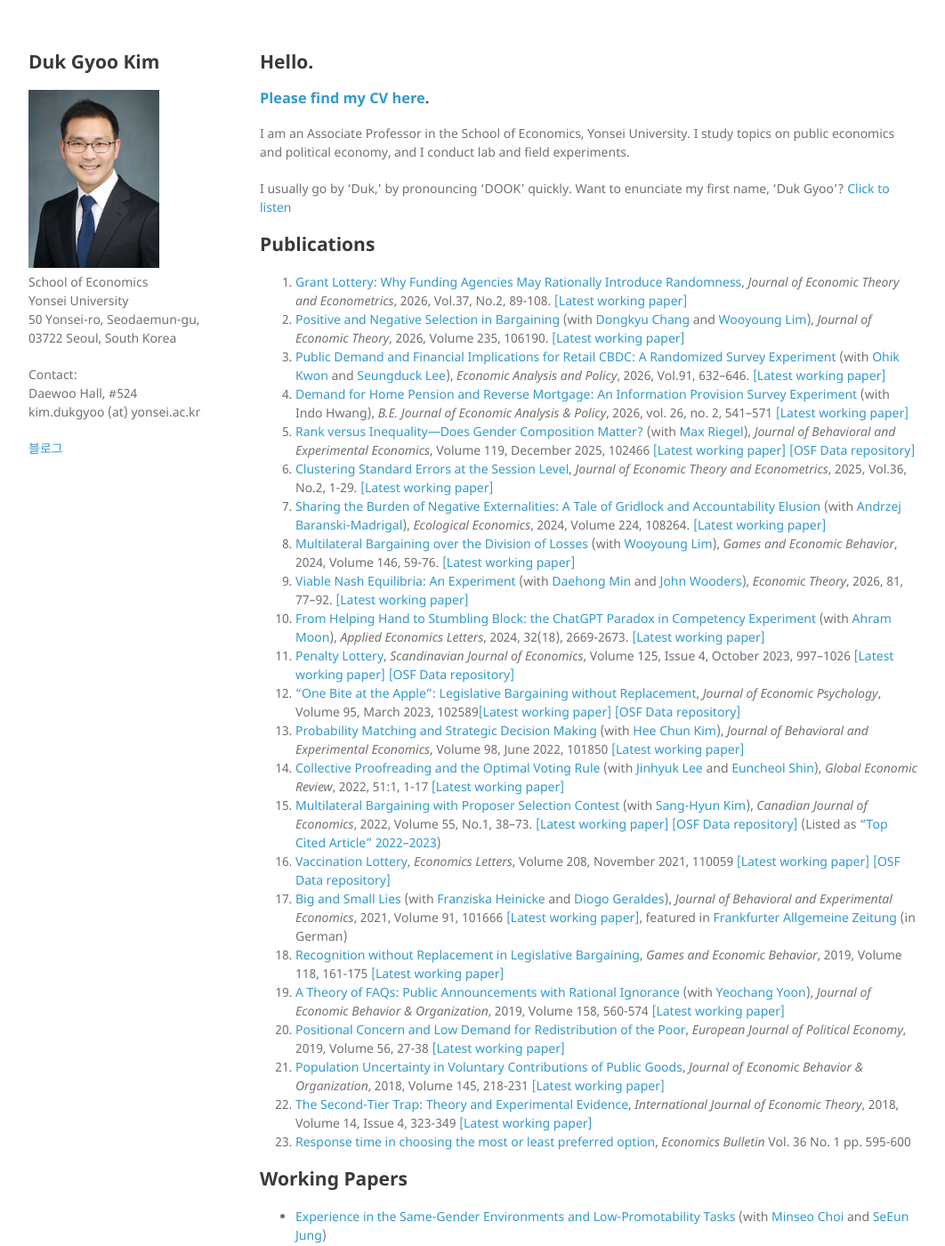
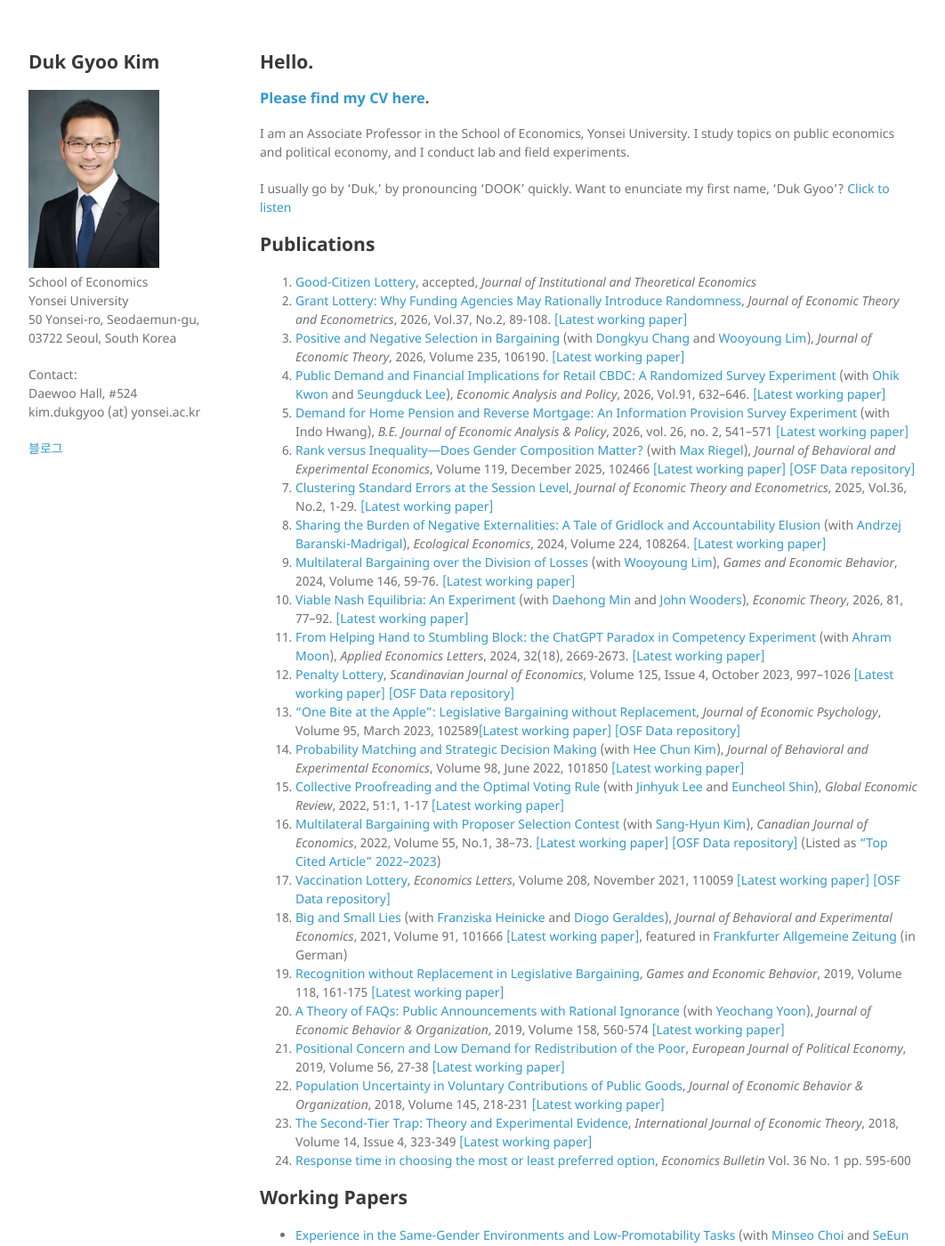
Before and after one commit to kimdukgyoo/kimdukgyoo.github.io, a Jekyll site: the page built from index.md, in a window 1280 px wide and 1400 px high. Shown: the whole window at 89% size, without its empty margins (108-1170 px from the left). Built offline with Jekyll 4.4.1, drawn with Linux system fonts in a browser that asks for light colours; our own code applies the rules of GitHub Pages for plain Markdown files; some of the changed text lies outside the part shown.

Commit message:
Update index.md

```diff
--- a/index.md
+++ b/index.md
@@ -17,6 +17,7 @@ I usually go by 'Duk,' by pronouncing 'DOOK' quickly. Want to enunciate my first
 -->
 
 ## Publications
+1. <a href="https://kimdukgyoo.github.io/PDFfiles/CitizenLottery.pdf" target="_blank">Good-Citizen Lottery</a>, accepted, _Journal of Institutional and Theoretical Economics_
 1. <a href="https://es.re.kr/jetem/view.php?year=&month=&vol=&no=&article_idx=499" target="_blank">Grant Lottery: Why Funding Agencies May Rationally Introduce Randomness</a>, _Journal of Economic Theory and Econometrics_, 2026, Vol.37, No.2, 89-108. <a href="https://kimdukgyoo.github.io/PDFfiles/GrantLottery.pdf" target="_blank">[Latest working paper]</a>
 1. <a href="https://doi.org/10.1016/j.jet.2026.106190" target="_blank">Positive and Negative Selection in Bargaining</a> (with <a href="https://sites.google.com/site/dongkyuchang/" target="_blank">Dongkyu Chang</a> and <a href="http://wooyoung.people.ust.hk/" target="_blank">Wooyoung Lim</a>), _Journal of Economic Theory_, 2026, Volume 235, 106190. <a href="https://kimdukgyoo.github.io/PDFfiles/PosNegSelection.pdf" target="_blank">[Latest working paper]</a>
 1. <a href="https://doi.org/10.1016/j.eap.2026.03.033" target="_blank">Public Demand and Financial Implications for Retail CBDC: A Randomized Survey Experiment</a> (with <a href="https://sites.google.com/view/ohik-kwon" target="_blank">Ohik Kwon</a> and <a href="https://sites.google.com/ucdavis.edu/seungduck-lee" target="_blank">Seungduck Lee</a>), _Economic Analysis and Policy_, 2026, Vol.91, 632--646. <a href="https://kimdukgyoo.github.io/PDFfiles/CBDCsurvey.pdf" target="_blank">[Latest working paper]</a>
```
Also changed, not shown: other parts of index.md (+0 -1 lines).
